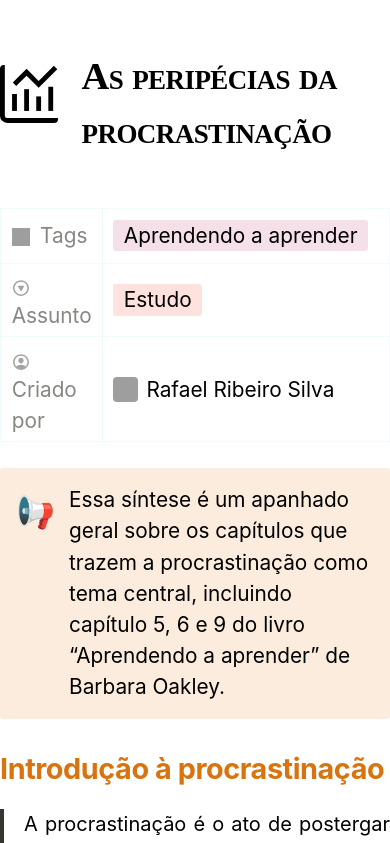
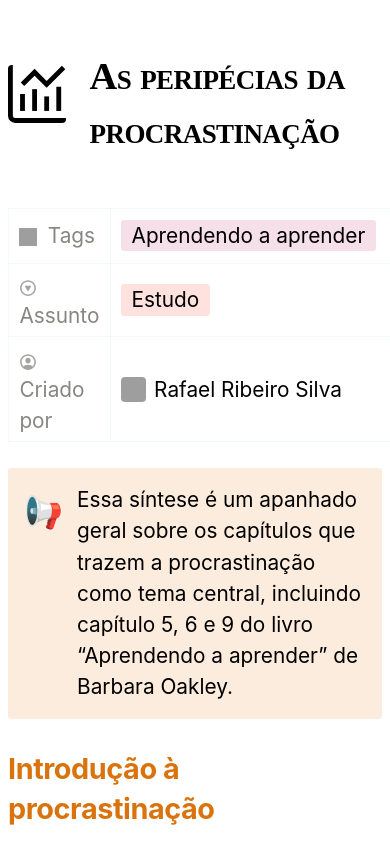
Before and after one commit to RafaeelRS/notas, a plain HTML site: page index.html in a window 390 px wide. Shown: the top 843 px of the page. Drawn offline with Linux system fonts and the light colour scheme; grey boxes are pictures that could not be loaded.

Commit message:
Update estilo.css

```diff
--- a/estilo.css
+++ b/estilo.css
@@ -22,16 +22,20 @@ body {
 	body {
 		font-size: 100%;
 		width: 100%;
+		padding: 0 0.5rem;
 		margin: 0 auto;
 	}
-	h1 {
-		font-size: 1.875rem;
+	header h1#titulo {
+		font-size: 1.9rem;
 		margin-top: 1.875rem;
 	}
 
 	h2 {
 		font-size: 1.6rem;
 		margin-top: 1.5rem;
+		line-height: 1.4;
+		font-weight: 600;
+		margin-bottom: 0;
 	}
 
 	h3 {
```
